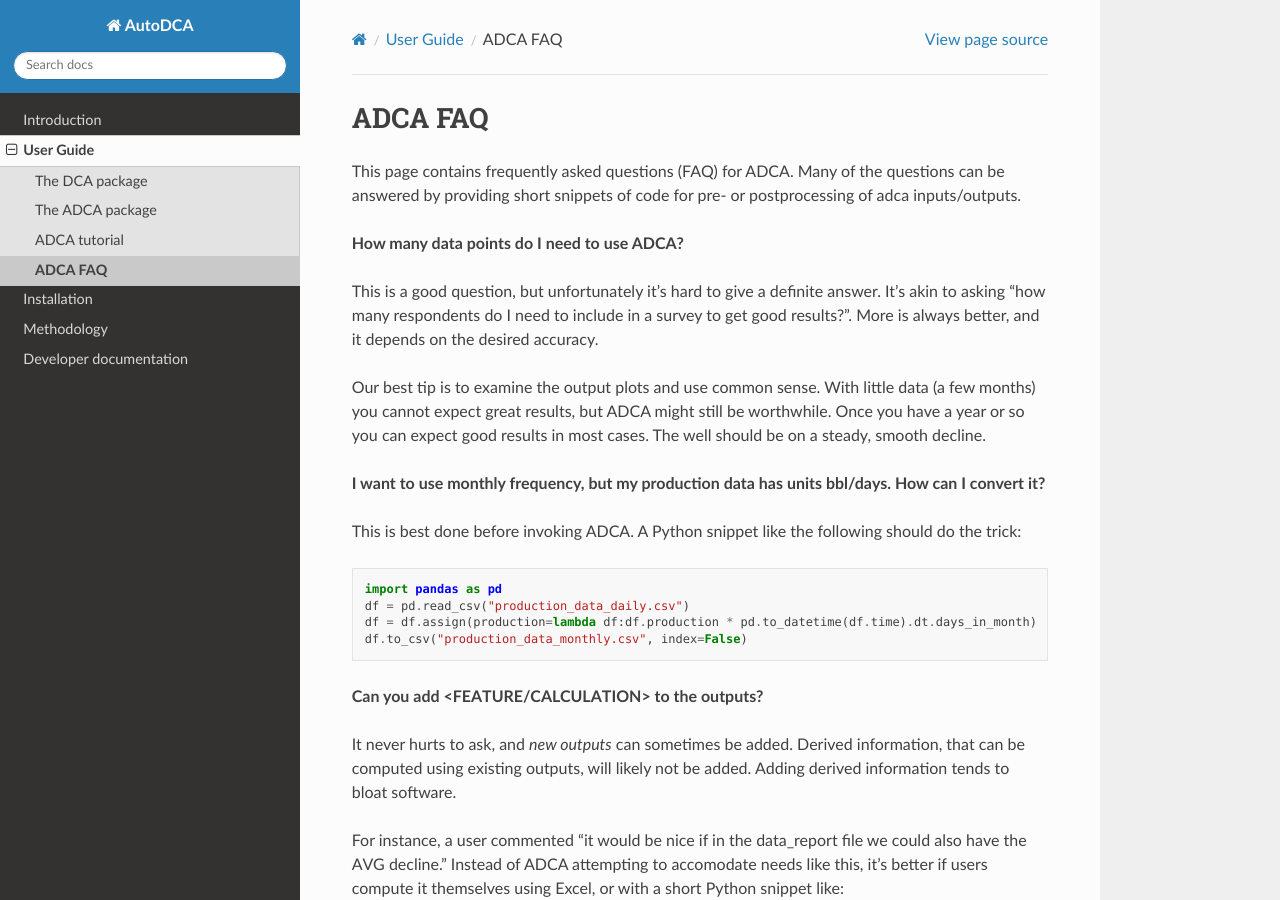
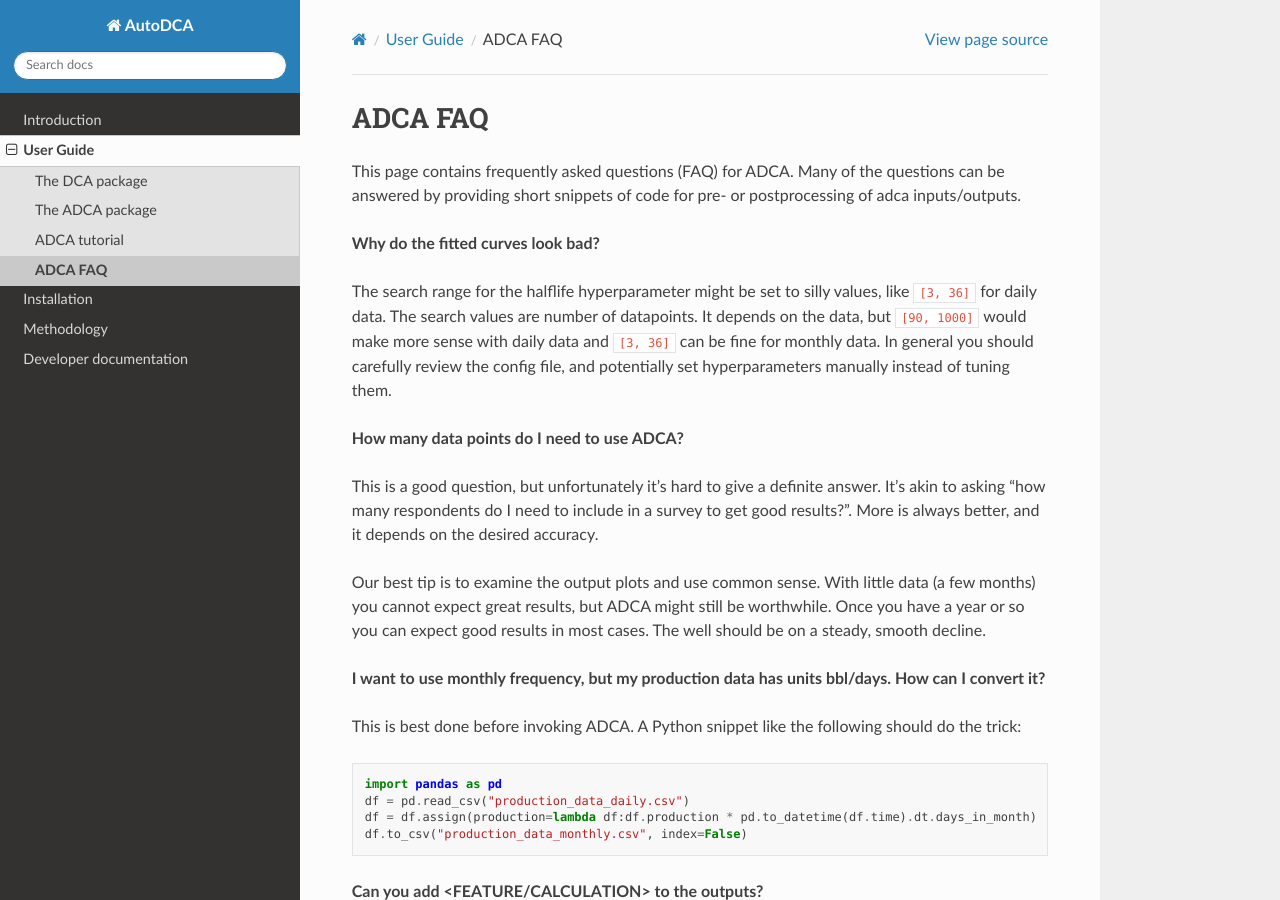
Before and after one commit to equinor/decline-curve-analysis, a Sphinx documentation site: the page built from docs/adca_faq.rst, in a window 1280 px wide and 900 px high. Built offline with Sphinx 7.4.7 and the Read the Docs theme 3.1.0, drawn with Linux system fonts in a browser that asks for light colours; pages that are not in the unit, such as notebooks, are missing from menus.

Commit message:
another FAQ point

```diff
--- a/docs/adca_faq.rst
+++ b/docs/adca_faq.rst
@@ -3,6 +3,14 @@ ADCA FAQ
 
 This page contains frequently asked questions (FAQ) for ADCA.
 Many of the questions can be answered by providing short snippets of code for pre- or postprocessing of adca inputs/outputs.
+
+
+**Why do the fitted curves look bad?**
+
+The search range for the halflife hyperparameter might be set to silly values, like ``[3, 36]`` for daily data.
+The search values are number of datapoints.
+It depends on the data, but ``[90, 1000]`` would make more sense with daily data and ``[3, 36]`` can be fine for monthly data.
+In general you should carefully review the config file, and potentially set hyperparameters manually instead of tuning them.
 
 **How many data points do I need to use ADCA?**
 
```
